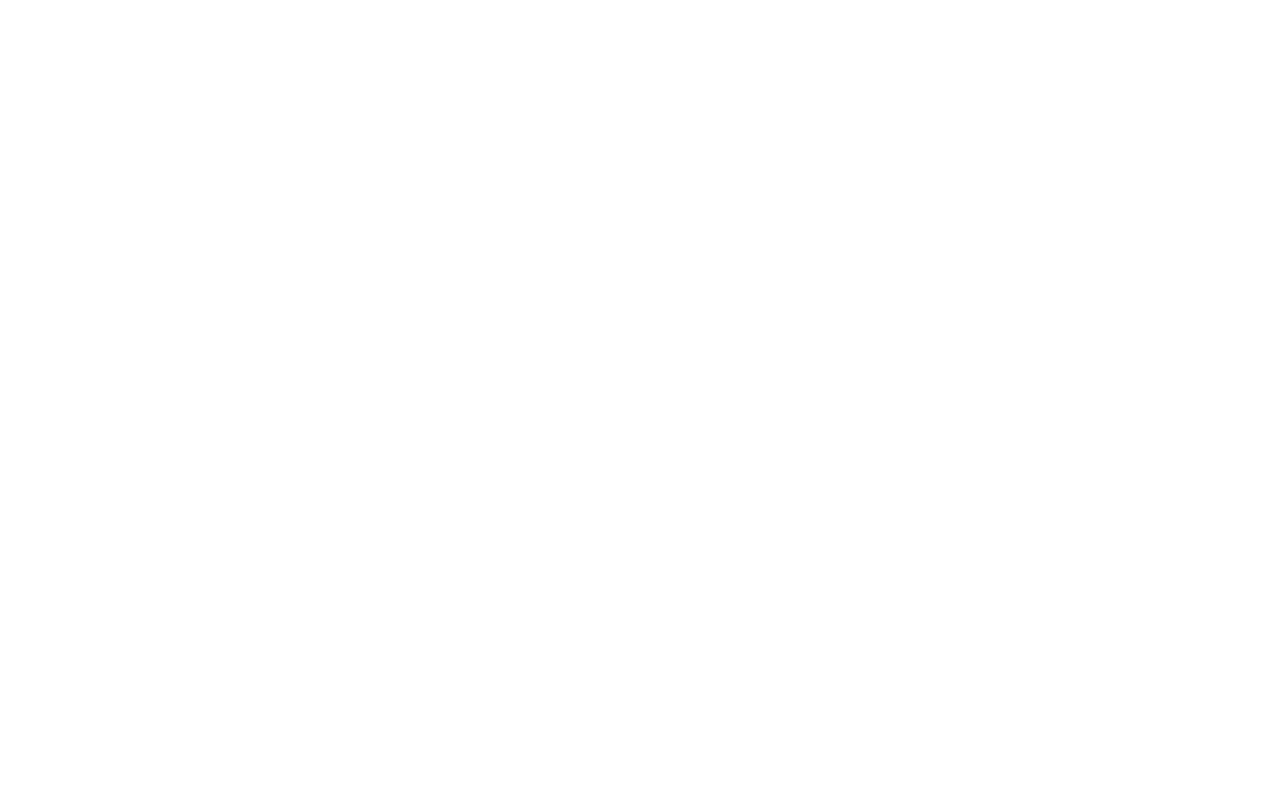
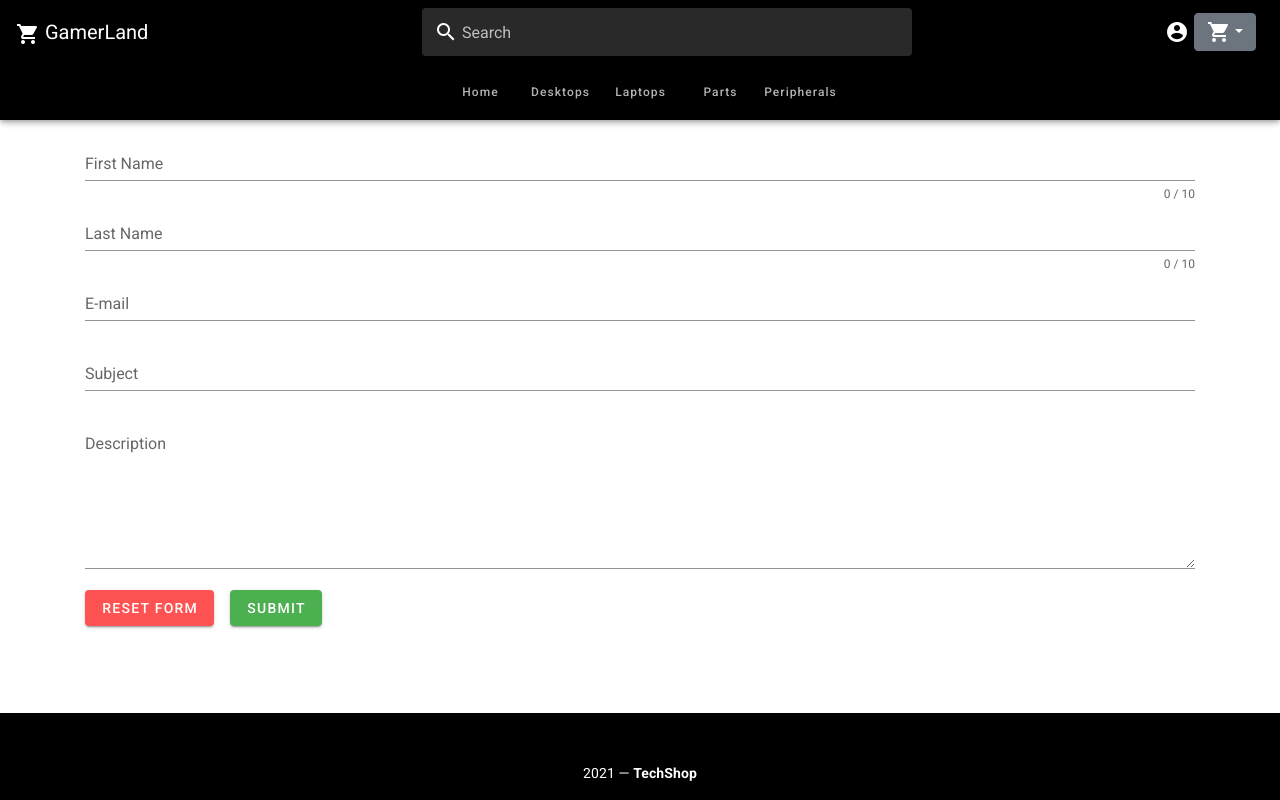
Before and after one commit to EdvinUkshini/gamerland, a Vue app: page /contact in a window 1280 px wide. Built offline with nearby package versions, Linux system fonts and the light colour scheme.

Commit message:
Contact form and data handling

```diff
--- /dev/null
+++ b/controllers/Contact.js
@@ -0,0 +1,37 @@
+const db = require("../sqlmodels");
+const Contact = db.contacts;
+/* eslint-disable no-unused-vars */
+const Op = db.Sequelize.Op;
+/* eslint-enable no-unused-vars */
+
+// Create and Save a new Tutorial
+exports.create = (req, res) => {
+  // Validate request
+  if (!req.body.firstname || !req.body.lastname || !req.body.email || !req.body.subject || !req.body.description) {
+    res.status(400).send({
+      message: "Fill form"
+    });
+    return;
+  }
+
+  // Contact form data
+  const contact = {
+    firstname: req.body.firstname,
+    lastname: req.body.lastname,
+    email: req.body.email,
+    subject:req.body.subject,
+    description:req.body.description
+  };
+
+  // Store data in db
+  Contact.create(contact)
+    .then(data => {
+      res.send(data);
+    })
+    .catch(err => {
+      res.status(500).send({
+        message:
+          err.message || "Some error occurred during the request"
+      });
+    });
+};
--- a/src/router/index.js
+++ b/src/router/index.js
@@ -2,6 +2,7 @@
 import VueRouter from 'vue-router'
 import store from '../store'
 import Home from '../views/Home.vue'
+import Contact from '../views/Contact.vue'
 import Layout from '../components/Layout.vue'
 
 Vue.use(VueRouter)
@@ -19,6 +20,11 @@
           {
             path: '/about',
             name: 'About',
+          },
+          {
+            path: '/contact',
+            name: 'Contact',
+            component: Contact
           },
           {
             path: '/Admin',
--- /dev/null
+++ b/src/services/Contact.js
@@ -0,0 +1,9 @@
+import http from "../http-common";
+
+class Contact {
+  create(data) {
+    return http.post("/contact", data);
+  }
+}
+
+export default new Contact();
--- /dev/null
+++ b/src/views/Contact.vue
@@ -0,0 +1,113 @@
+<template>
+<v-container>
+  <v-form
+    ref="form"
+    v-model="valid"
+    lazy-validation
+  >
+    <v-text-field
+      v-model="firstname"
+      :counter="10"
+      :rules="firstnameRules"
+      label="First Name"
+      required
+    ></v-text-field>
+    <v-text-field
+      v-model="lastname"
+      :counter="10"
+      :rules="lastnameRules"
+      label="Last Name"
+      required
+    ></v-text-field>
+
+    <v-text-field
+      v-model="email"
+      :rules="emailRules"
+      label="E-mail"
+      required
+    ></v-text-field>
+    <v-text-field
+      v-model="subject"
+      :rules="subjectRules"
+      label="Subject"
+      required
+    ></v-text-field>
+    <v-textarea
+      v-model="description"
+      :rules="descriptionRules"
+      label="Description"
+      required
+    ></v-textarea>
+    <v-btn
+      color="error"
+      class="mr-4"
+      @click="reset"
+    >
+      Reset Form
+    </v-btn>
+    <v-btn
+      color="success"
+      class="mr-4"
+      @click="SubmitForm"
+    >
+      Submit
+    </v-btn>
+  </v-form>
+  </v-container>
+</template>
+<script>
+import Contact from "../services/Contact";
+
+  export default {
+    data: () => ({
+      valid: true,
+      firstname: '',
+      firstnameRules: [
+        v => !!v || 'First name is required',
+        v => (v && v.length <= 10) || 'Name must be less than 10 characters',
+      ],
+      lastname: '',
+      lastnameRules: [
+        v => !!v || 'Last name is required',
+        v => (v && v.length <= 10) || 'Last name must be less than 10 characters',
+      ],
+      email: '',
+      emailRules: [
+        v => !!v || 'E-mail is required',
+        v => /.+@.+\..+/.test(v) || 'E-mail must be valid',
+      ],
+      subject: '',
+      subjectRules: [
+        v => !!v || 'Subject is required',
+      ],
+      description: '',
+      descriptionRules: [
+        v => !!v || 'Description is required',
+      ],
+    }),
+
+    methods: {
+    SubmitForm() {
+      var data = {
+        firstname: this.firstname,
+        lastname: this.lastname,
+        email: this.email,
+        subject: this.subject,
+        description: this.description,
+      };
+
+      Contact.create(data)
+        .then(response => {
+          this.contact.id = response.data.id;
+          console.log(response.data);
+        })
+        .catch(e => {
+          console.log(e);
+        });
+    },
+      reset () {
+        this.$refs.form.reset()
+      },
+    },
+  }
+</script>
```
Also changed, not shown: config/index.js (+8 -0 lines), routes/Contact.routes.js (added, +10 -0 lines), sqlmodels/contact.model.js (added, +21 -0 lines), sqlmodels/index.js (added, +24 -0 lines).
